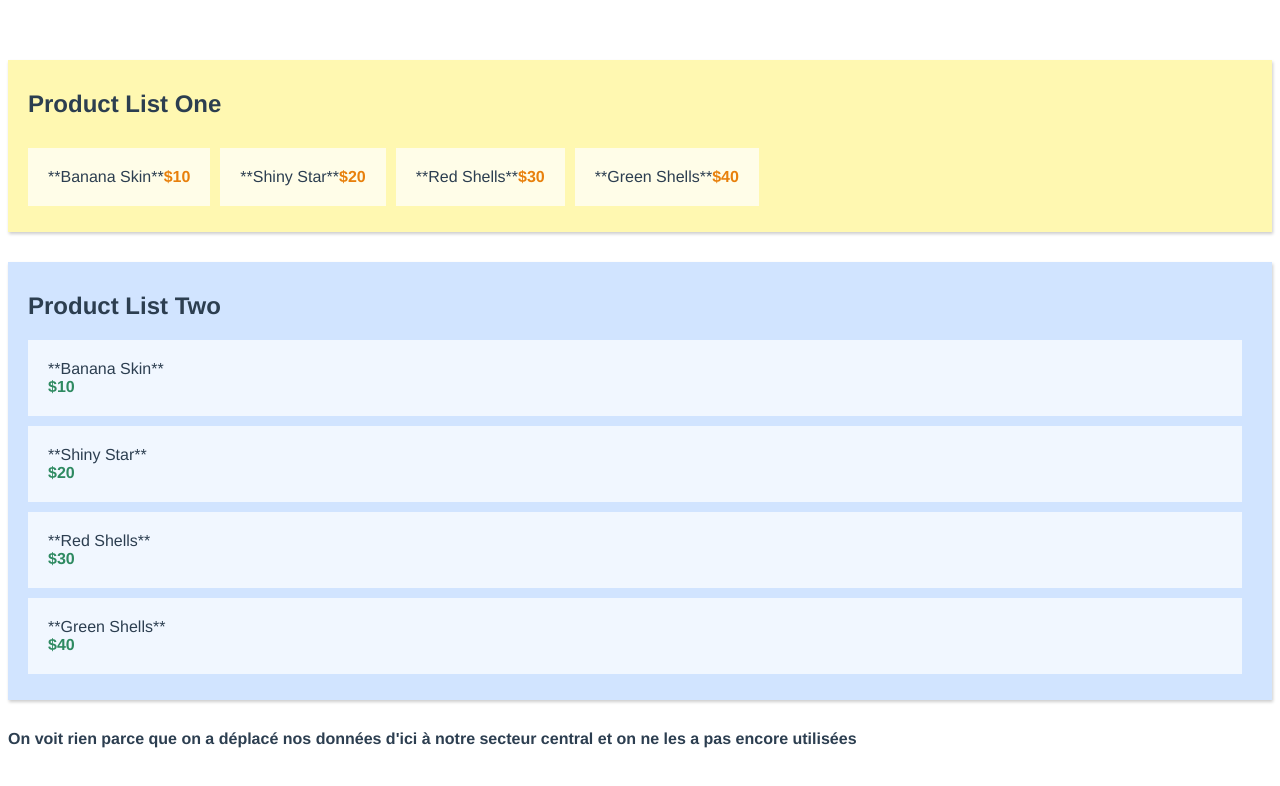
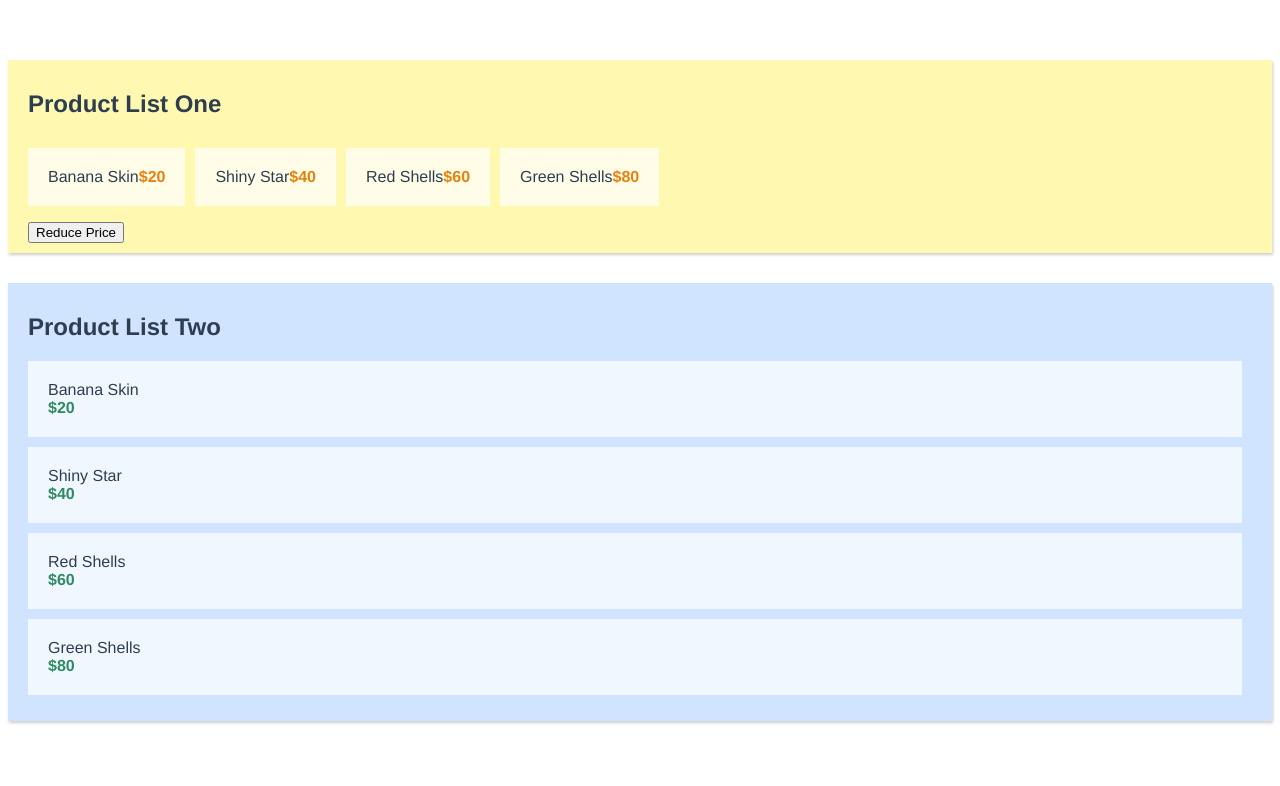
Before and after one commit to GillyRabutTsurwa/vuex-with-netninja, a Vue app: page / in a window 1280 px wide. Shown: the top 786 px of the page. Built offline with nearby package versions, Linux system fonts and the light colour scheme.

Commit message:
mutations. Easy enough. Just need to consistently use to fully wrap my head arround it

```diff
--- a/src/App.vue
+++ b/src/App.vue
@@ -3,9 +3,6 @@
     <!-- <img alt="Vue logo" src="./assets/logo.png"> -->
     <ProductListOne />
     <ProductListTwo />
-    <p>
-      <strong>On voit rien parce que on a déplacé nos données d'ici à notre secteur central et on ne les a pas encore utilisées</strong>
-    </p>
   </div>
 </template>
 
--- a/src/components/ProductListOne.vue
+++ b/src/components/ProductListOne.vue
@@ -2,37 +2,33 @@
   <div id="product-list-one">
     <h2>Product List One</h2>
     <ul>
-      <li v-for="(currentProduct, index) in saleProducts" v-bind:key="index">
+      <li v-for="(currentProduct, index) in storeProducts" v-bind:key="index">
         <span class="name">{{currentProduct.name}}</span>
         <span class="price">${{currentProduct.price}}</span>
       </li>
     </ul>
+    <button @click="reducePrice">Reduce Price</button>
   </div>
 </template>
 
 <script>
 export default {
-  //NEWIMPORTANT: use computed property to fetch vuex store data
   computed: {
     storeProducts() {
-      // code to fetch data from the store. Very easy to decipher.
-      // wrote same exact code in other component.
       return this.$store.state.products;
-    },
-    saleProducts() {
-      //NOTE: Instead of duplicating this code, which is in the other component, we use getters to write the code in one place and access the value of that getter here.
-
-      // let productsOnSale = this.$store.state.products.map(currentProduct => {
-      //   return {
-      //     name: `**${currentProduct.name}**`,
-      //     price: currentProduct.price / 2
-      //   };
-      // });
-      // return productsOnSale;
-      return this.$store.getters.saleProducts;
+    }
+    //NOTE: not using the store getter car il changeait en plus les valeurs du prix.
+    // saleProducts() {
+    //   return this.$store.getters.saleProducts;
+    // }
+  },
+  methods: {
+    reducePrice() {
+      // call on our mutation. COMMITTING our mutation.
+      // reducePrice (one below) is the name of the mutation we assigned at the store.
+      this.$store.commit("reducePrice");
     }
   },
-  // Created this created hook to see what the data structure of our store data looks like. J'ai pas fait sur l'autre component.
   created() {
     console.log(this.$store);
     console.log(this.$store.state);
--- a/src/components/ProductListTwo.vue
+++ b/src/components/ProductListTwo.vue
@@ -2,7 +2,7 @@
   <div id="product-list-two">
     <h2>Product List Two</h2>
     <ul>
-      <li v-for="(currentProduct, index) in saleProducts" v-bind:key="index">
+      <li v-for="(currentProduct, index) in storeProducts" v-bind:key="index">
         <span class="name">{{currentProduct.name}}</span>
         <span class="price">${{currentProduct.price}}</span>
       </li>
@@ -15,17 +15,10 @@ export default {
   computed: {
     storeProducts() {
       return this.$store.state.products;
-    },
-    saleProducts() {
-      // let productsOnSale = this.$store.state.products.map(currentProduct => {
-      //   return {
-      //     name: `**${currentProduct.name}**`,
-      //     price: currentProduct.price / 2
-      //   };
-      // });
-      // return productsOnSale;
-      return this.$store.getters.saleProducts;
     }
+    // saleProducts() {
+    //   return this.$store.getters.saleProducts;
+    // }
   }
 };
 </script>
--- a/src/store/store.js
+++ b/src/store/store.js
@@ -4,6 +4,8 @@ import Vuex from "vuex";
 Vue.use(Vuex);
 
 export const store = new Vuex.Store({
+    // NEWNOTE: with strict sent to true, on va obtenir une erreur si on essaie de transformer l'état hors de mutations "handler".
+    strict: true,
     state: {
         products: [{
                 name: "Banana Skin",
@@ -23,17 +25,24 @@ export const store = new Vuex.Store({
             }
         ]
     },
-    //NEW: GETTERS
-    //NOTE: We are NOT manipulating the data in our state. We are using the data in our state to return a manipulated value (using a variable) WITHOUT changing the data. In this case, we are looping through the products array in our state. We are not changing it in any way, shape or form.
+    // Not using the getter function but will leave it here regardless.
     getters: {
-        saleProducts: (state) => {
-            let productsOnSale = state.products.map((currentProduct) => {
-                return {
-                    name: `**${currentProduct.name}**`,
-                    price: currentProduct.price / 2
-                };
+        // saleProducts: (state) => {
+        //     let productsOnSale = state.products.map((currentProduct) => {
+        //         return {
+        //             name: `**${currentProduct.name}**`,
+        //             price: currentProduct.price / 2
+        //         };
+        //     });
+        //     return productsOnSale;
+        // }
+    },
+    //NEW: WITH MUTATIONS, we do plan on changing the data from the original state
+    mutations: {
+        reducePrice: (state) => {
+            state.products.forEach((currentProduct) => {
+                currentProduct.price -= 1;
             });
-            return productsOnSale;
         }
     }
 });
```
